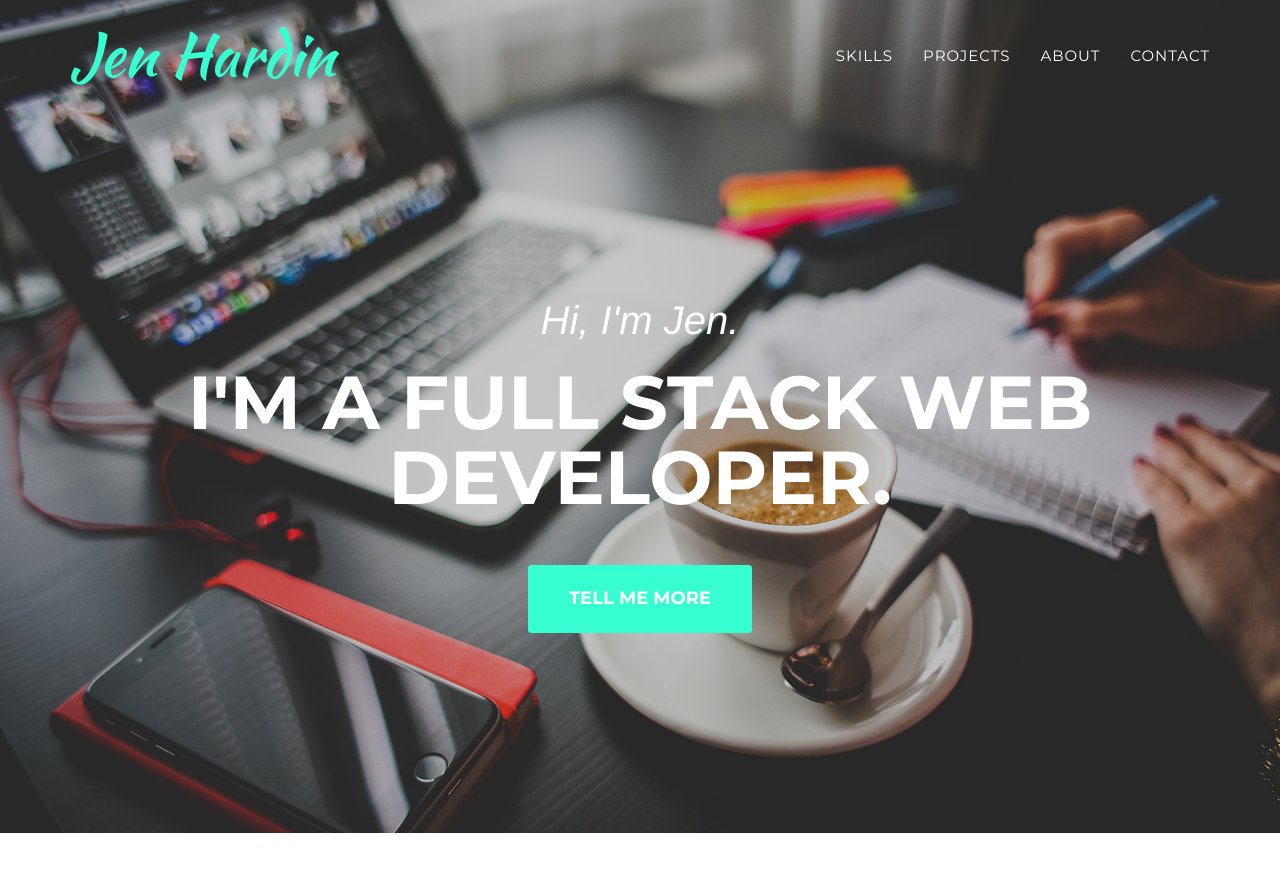
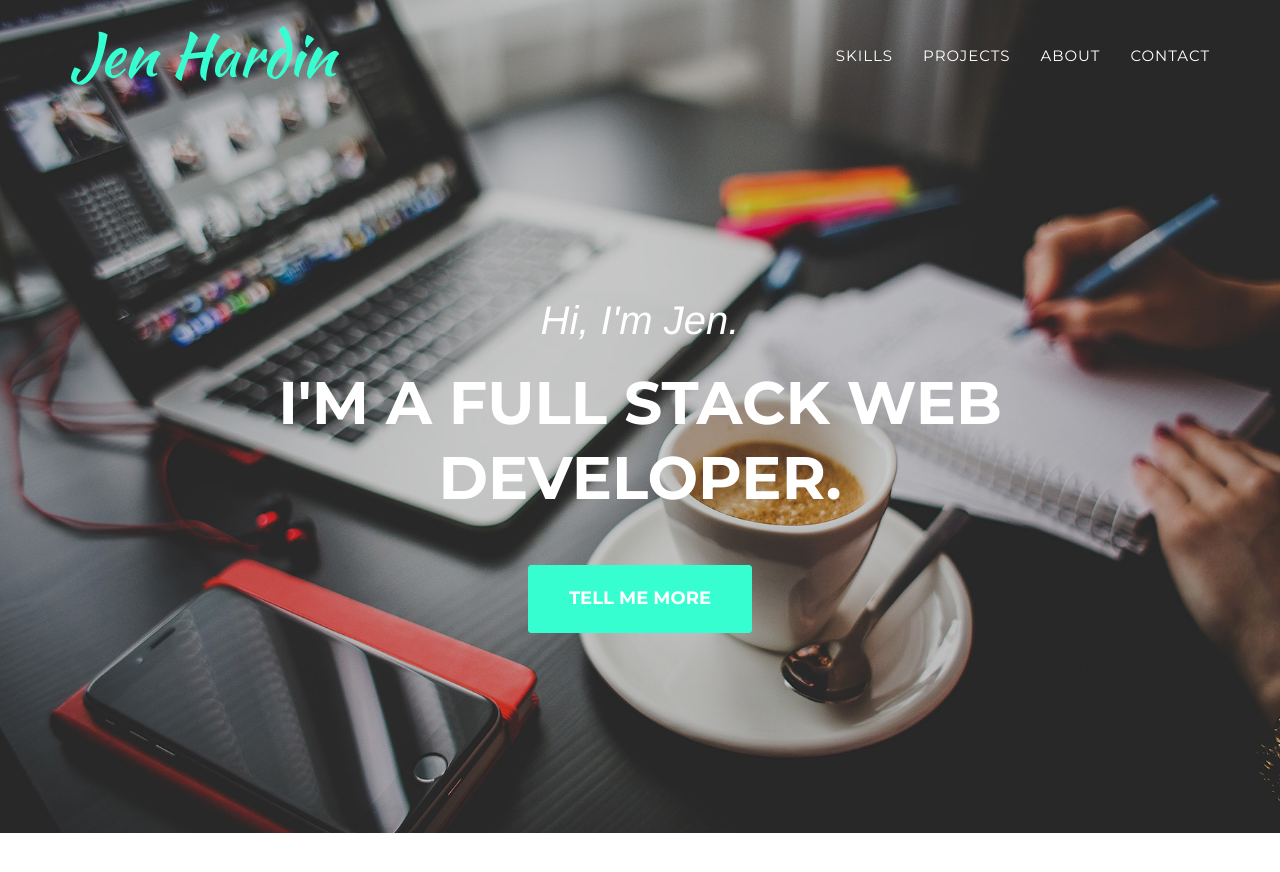
Before and after one commit to jenhardin/jenhardin.github.io, a Jekyll site: the page built from index.html, in a window 1280 px wide and 900 px high. Shown: the top 872 px of the window. Built offline with Jekyll 4.4.1, drawn with Linux system fonts in a browser that asks for light colours; some web fonts are replaced.

Commit message:
Update header.html

```diff
--- a/_includes/header.html
+++ b/_includes/header.html
@@ -47,7 +47,7 @@
         <div class="container">
             <div class="intro-text">
                 <div class="intro-lead-in">Hi, I'm Jen.</div>
-                <div class="intro-heading">I'm a full stack web developer.</div>
+                <div class="intro-heading" style="font-size:60px" >I'm a full stack web developer.</div>
                 <a href="#services" class="page-scroll btn btn-xl">Tell Me More</a>
             </div>
         </div>
```
